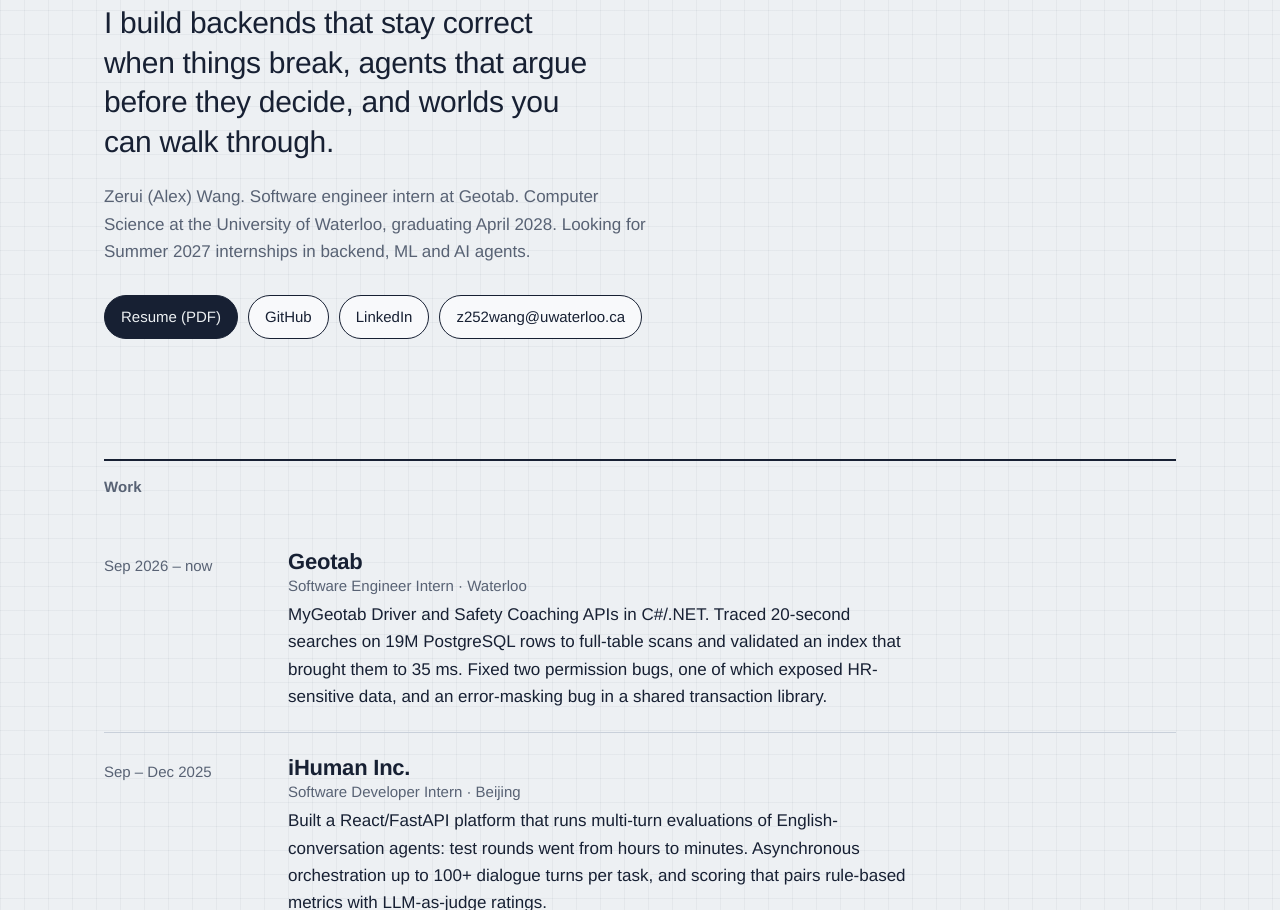
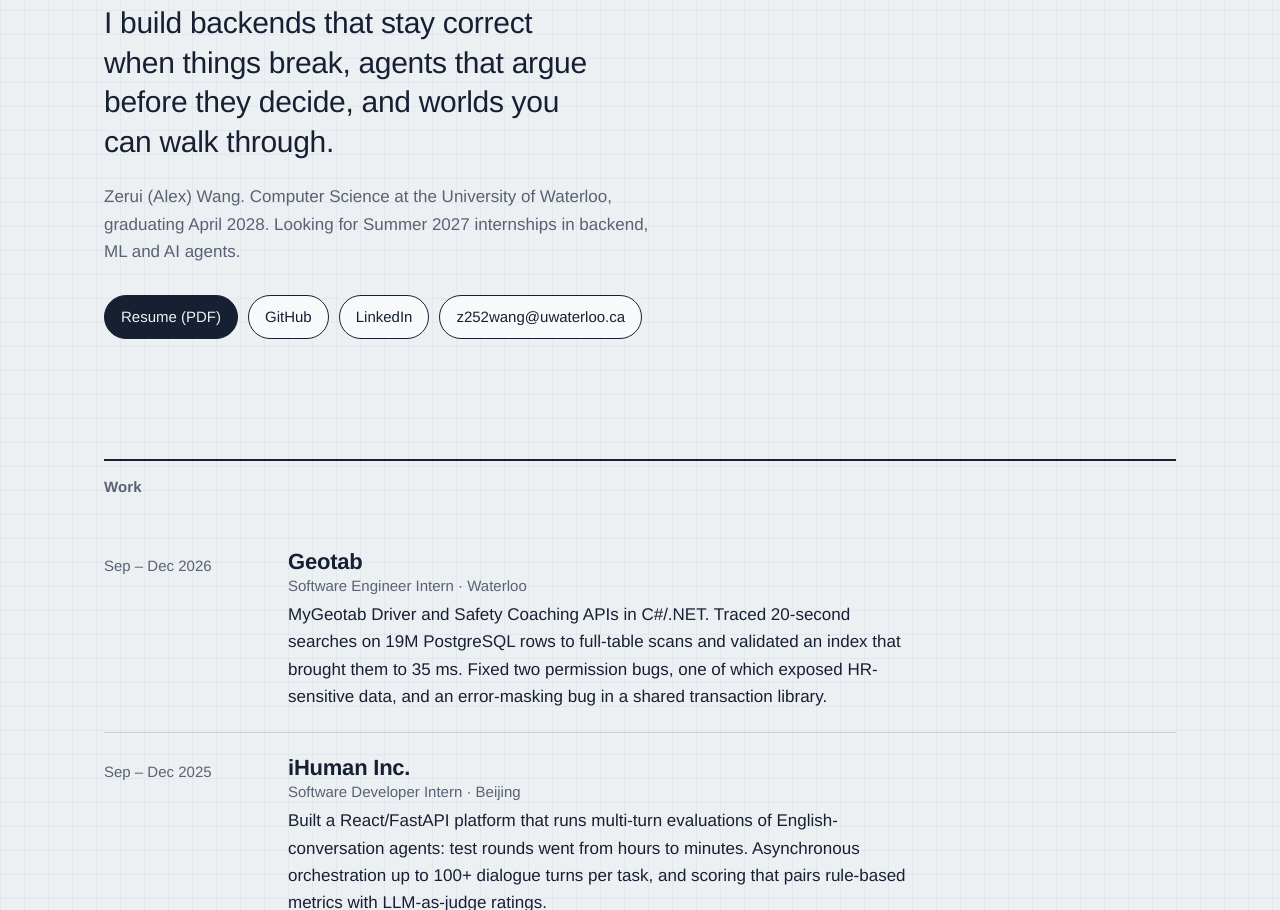
Before and after one commit to AlexW6385/AlexW6385.github.io, a plain HTML site: page index.html in a window 1280 px wide. Shown: the part 326-1236 px from the top of the page. Drawn offline with Linux system fonts and the light colour scheme; a web font is replaced by a local one.

Commit message:
Treat Geotab as a past internship entry, drop current-job line

```diff
--- a/index.html
+++ b/index.html
@@ -33,7 +33,7 @@
 <section class="hero">
   <h1>Alex Wang</h1>
   <p class="lede">I build backends that stay correct when things break, agents that argue before they decide, and worlds you can walk through.</p>
-  <p class="now">Zerui (Alex) Wang. Software engineer intern at Geotab. Computer Science at the University of Waterloo, graduating April 2028. Looking for Summer 2027 internships in backend, ML and AI agents.</p>
+  <p class="now">Zerui (Alex) Wang. Computer Science at the University of Waterloo, graduating April 2028. Looking for Summer 2027 internships in backend, ML and AI agents.</p>
   <ul class="links">
     <li><a class="btn primary" href="Alex_Wang_Resume.pdf">Resume (PDF)</a></li>
     <li><a class="btn" href="https://github.com/AlexW6385">GitHub</a></li>
@@ -46,7 +46,7 @@
   <h2>Work</h2>
   <ol class="timeline">
     <li>
-      <div class="when">Sep 2026 – now</div>
+      <div class="when">Sep – Dec 2026</div>
       <div class="what">
         <h3>Geotab <span>Software Engineer Intern · Waterloo</span></h3>
         <p>MyGeotab Driver and Safety Coaching APIs in C#/.NET. Traced 20-second searches on 19M PostgreSQL rows to full-table scans and validated an index that brought them to 35 ms. Fixed two permission bugs, one of which exposed HR-sensitive data, and an error-masking bug in a shared transaction library.</p>
```
